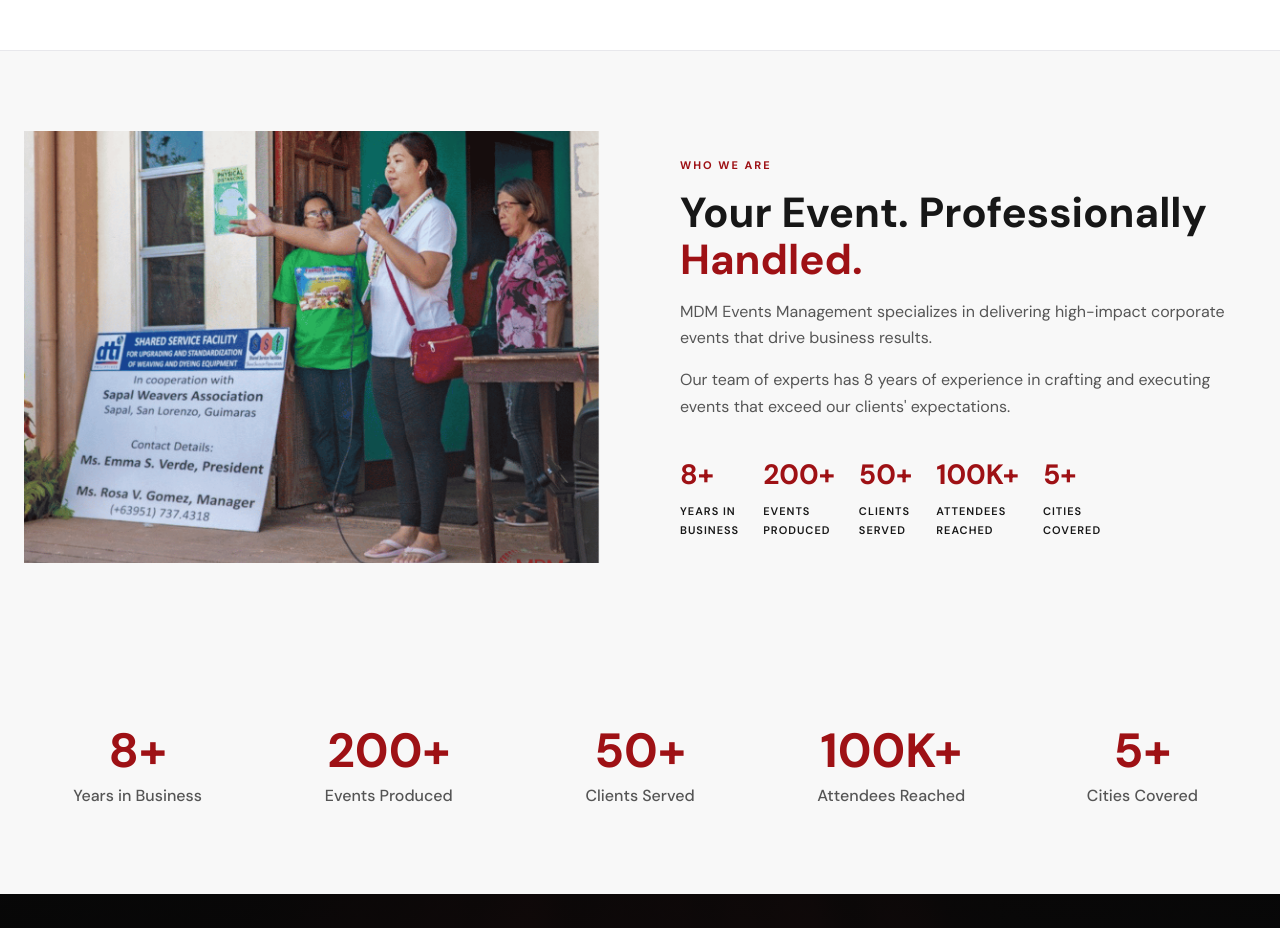
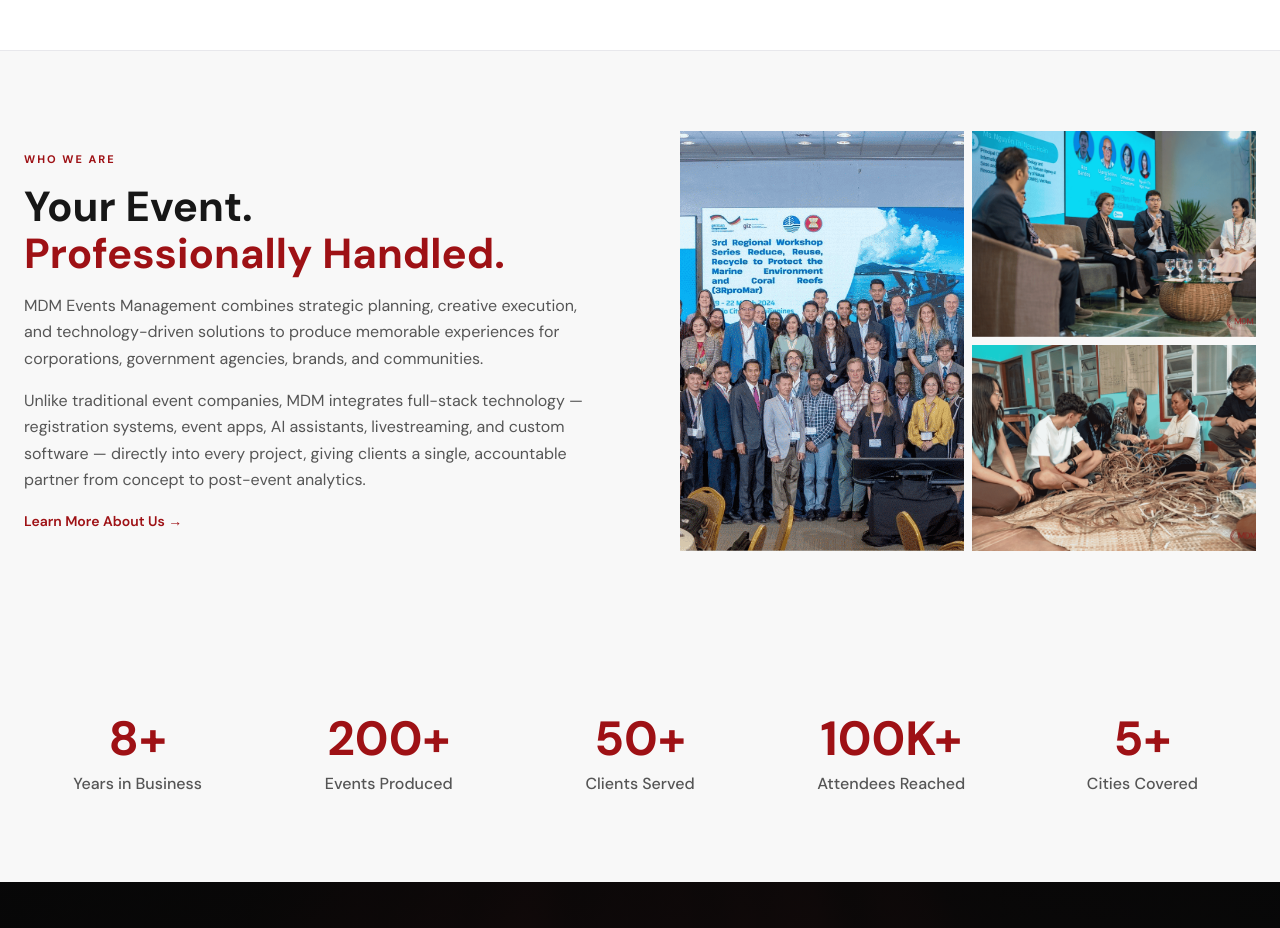
Before and after one commit to J-Akiru5/mdm, a Next.js app: page / in a window 1280 px wide. Shown: the part 1080-2008 px from the top of the page. Built offline with nearby package versions, Linux system fonts and the light colour scheme; no server answers; the database is empty.

Commit message:
Revert home AboutPreview to 3-photo grid, update About page Who We Are with team photo

```diff
--- a/src/app/(site)/about/page.tsx
+++ b/src/app/(site)/about/page.tsx
@@ -42,7 +42,7 @@ export default function AboutPage() {
           <div className={styles.split}>
             <ScrollReveal animation="fadeInLeft" className={styles.imageWrap}>
               <Image
-                src="/images/about_team.jpg"
+                src="/images/home/team-collaboration.png"
                 alt="MDM Events Management Team"
                 fill
                 style={{ objectFit: "cover" }}
--- a/src/components/home/AboutPreview.module.css
+++ b/src/components/home/AboutPreview.module.css
@@ -3,14 +3,6 @@
   grid-template-columns: 1fr 1fr;
   gap: var(--space-2xl);
   align-items: center;
-}
-
-.photoWrapper {
-  position: relative;
-  width: 100%;
-  aspect-ratio: 4 / 3;
-  border-radius: var(--border-radius-md);
-  overflow: hidden;
 }
 
 .textContent {
@@ -46,34 +38,52 @@
   line-height: 1.65;
 }
 
-.stats {
-  display: flex;
-  gap: var(--space-lg);
-  margin-top: var(--space-md);
-  flex-wrap: wrap;
+.textLink {
+  display: inline-block;
+  font-family: var(--font-dm-sans), "DM Sans", sans-serif;
+  font-size: 14px;
+  font-weight: 600;
+  color: var(--color-primary);
+  text-decoration: none;
+  transition: opacity 0.3s;
 }
 
-.statItem {
-  display: flex;
-  flex-direction: column;
-  gap: 4px;
+.textLink:hover {
+  opacity: 0.8;
 }
 
-.statValue {
-  font-family: var(--font-dm-sans), "DM Sans", sans-serif;
-  font-size: 28px;
-  font-weight: 700;
-  color: var(--color-primary);
+/* 4-photo grid */
+.photoGrid {
+  display: grid;
+  grid-template-columns: 1fr 1fr;
+  grid-template-rows: 1fr 1fr;
+  gap: var(--space-sm);
+  height: 420px;
 }
 
-.statLabel {
-  font-family: var(--font-dm-sans), "DM Sans", sans-serif;
-  font-size: 11px;
-  font-weight: 600;
-  text-transform: uppercase;
-  letter-spacing: 1px;
-  color: var(--color-gray-500);
-  white-space: pre-line;
+.photo {
+  border-radius: var(--border-radius-md);
+  overflow: hidden;
+  position: relative;
+}
+
+.photoMain {
+  grid-column: 1;
+  grid-row: 1 / 3;
+}
+
+.photoSub1 {
+  grid-column: 2;
+  grid-row: 1;
+}
+
+.photoSub2 {
+  grid-column: 2;
+  grid-row: 2;
+}
+
+.photoSmall {
+  display: none;
 }
 
 @media (max-width: 768px) {
@@ -81,15 +91,8 @@
     grid-template-columns: 1fr;
   }
 
-  .photoWrapper {
+  .photoGrid {
+    height: 320px;
     order: -1;
   }
-
-  .stats {
-    gap: var(--space-md);
-  }
-
-  .statValue {
-    font-size: 22px;
-  }
 }
--- a/src/components/home/AboutPreview.tsx
+++ b/src/components/home/AboutPreview.tsx
@@ -2,14 +2,6 @@ import Link from "next/link";
 import Image from "next/image";
 import ScrollReveal from "../ui/ScrollReveal";
 import styles from "./AboutPreview.module.css";
-
-const stats = [
-  { value: "8+", label: "Years in\nBusiness" },
-  { value: "200+", label: "Events\nProduced" },
-  { value: "50+", label: "Clients\nServed" },
-  { value: "100K+", label: "Attendees\nReached" },
-  { value: "5+", label: "Cities\nCovered" },
-];
 
 export default function AboutPreview() {
   return (
@@ -17,41 +9,61 @@ export default function AboutPreview() {
       <div className="container-wide">
         <div className={styles.grid}>
           <ScrollReveal animation="fadeInLeft">
-            <div className={styles.photoWrapper}>
-              <Image
-                src="/images/home/team-collaboration.png"
-                alt="MDM Events - Team Collaboration"
-                fill
-                style={{ objectFit: "cover" }}
-                sizes="(max-width:768px) 100vw, 50vw"
-                unoptimized
-              />
+            <div className={styles.textContent}>
+              <span className={styles.subtitle}>WHO WE ARE</span>
+              <h2 className={styles.title}>
+                Your Event.
+                <br />
+                <span className={styles.accent}>Professionally Handled.</span>
+              </h2>
+              <p className={styles.description}>
+                MDM Events Management combines strategic planning, creative execution, and
+                technology-driven solutions to produce memorable experiences for corporations,
+                government agencies, brands, and communities.
+              </p>
+              <p className={styles.description}>
+                Unlike traditional event companies, MDM integrates full-stack technology —
+                registration systems, event apps, AI assistants, livestreaming, and custom software
+                — directly into every project, giving clients a single, accountable partner from
+                concept to post-event analytics.
+              </p>
+              <Link href="/about" className={styles.textLink}>
+                Learn More About Us →
+              </Link>
             </div>
           </ScrollReveal>
 
           <ScrollReveal animation="fadeInRight">
-            <div className={styles.textContent}>
-              <span className={styles.subtitle}>WHO WE ARE</span>
-              <h2 className={styles.title}>
-                Your Event. Professionally
-                <br />
-                <span className={styles.accent}>Handled.</span>
-              </h2>
-              <p className={styles.description}>
-                MDM Events Management specializes in delivering high-impact corporate events that
-                drive business results.
-              </p>
-              <p className={styles.description}>
-                Our team of experts has 8 years of experience in crafting and executing events that
-                exceed our clients&apos; expectations.
-              </p>
-              <div className={styles.stats}>
-                {stats.map((stat) => (
-                  <div key={stat.label} className={styles.statItem}>
-                    <span className={styles.statValue}>{stat.value}</span>
-                    <span className={styles.statLabel}>{stat.label}</span>
-                  </div>
-                ))}
+            <div className={styles.photoGrid}>
+              <div className={`${styles.photo} ${styles.photoMain}`}>
+                <Image
+                  src="/images/home/workshop-group.png"
+                  alt="MDM Events - Regional Workshop Group Photo"
+                  fill
+                  style={{ objectFit: "cover" }}
+                  sizes="(max-width:768px) 100vw, 40vw"
+                  unoptimized
+                />
+              </div>
+              <div className={`${styles.photo} ${styles.photoSub1}`}>
+                <Image
+                  src="/images/home/panel-discussion.png"
+                  alt="MDM Events - Panel Discussion"
+                  fill
+                  style={{ objectFit: "cover" }}
+                  sizes="(max-width:768px) 50vw, 20vw"
+                  unoptimized
+                />
+              </div>
+              <div className={`${styles.photo} ${styles.photoSub2}`}>
+                <Image
+                  src="/images/home/community-engagement.png"
+                  alt="MDM Events - Community Engagement"
+                  fill
+                  style={{ objectFit: "cover" }}
+                  sizes="(max-width:768px) 50vw, 20vw"
+                  unoptimized
+                />
               </div>
             </div>
           </ScrollReveal>
```
